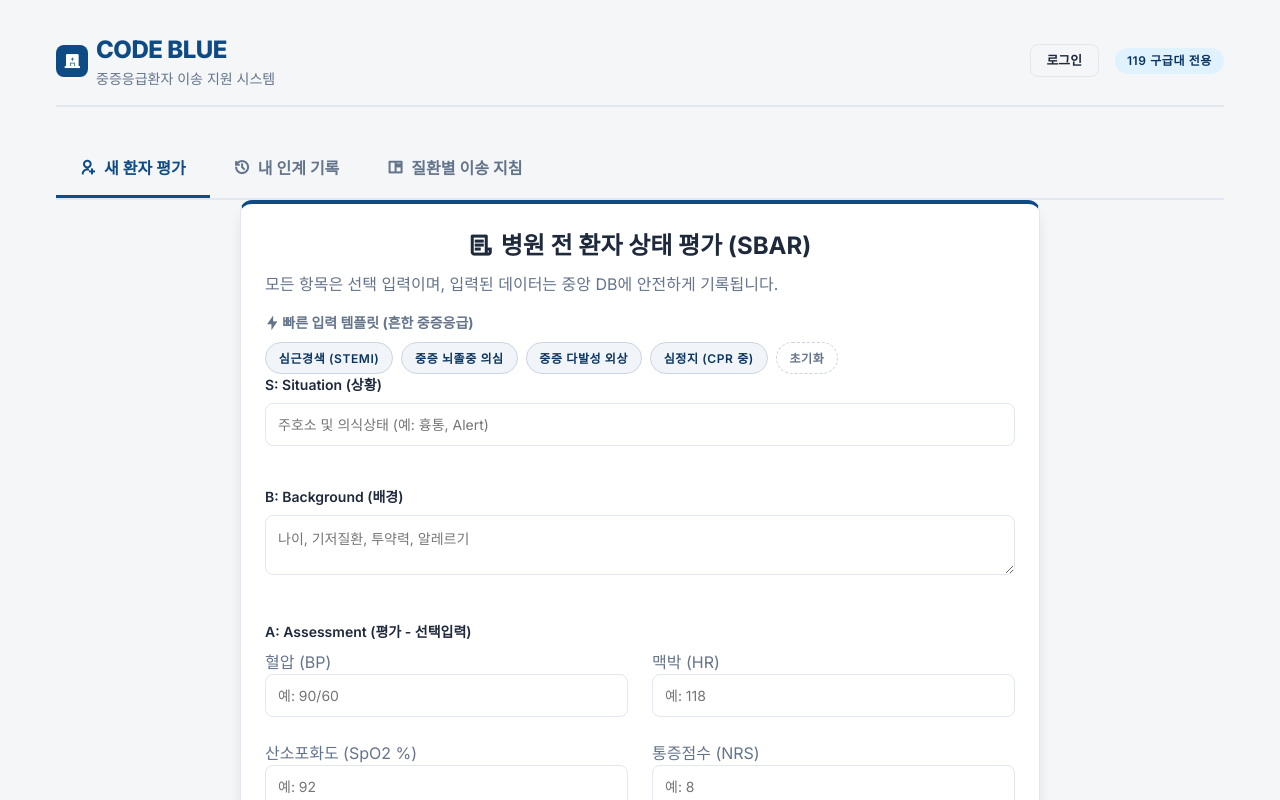
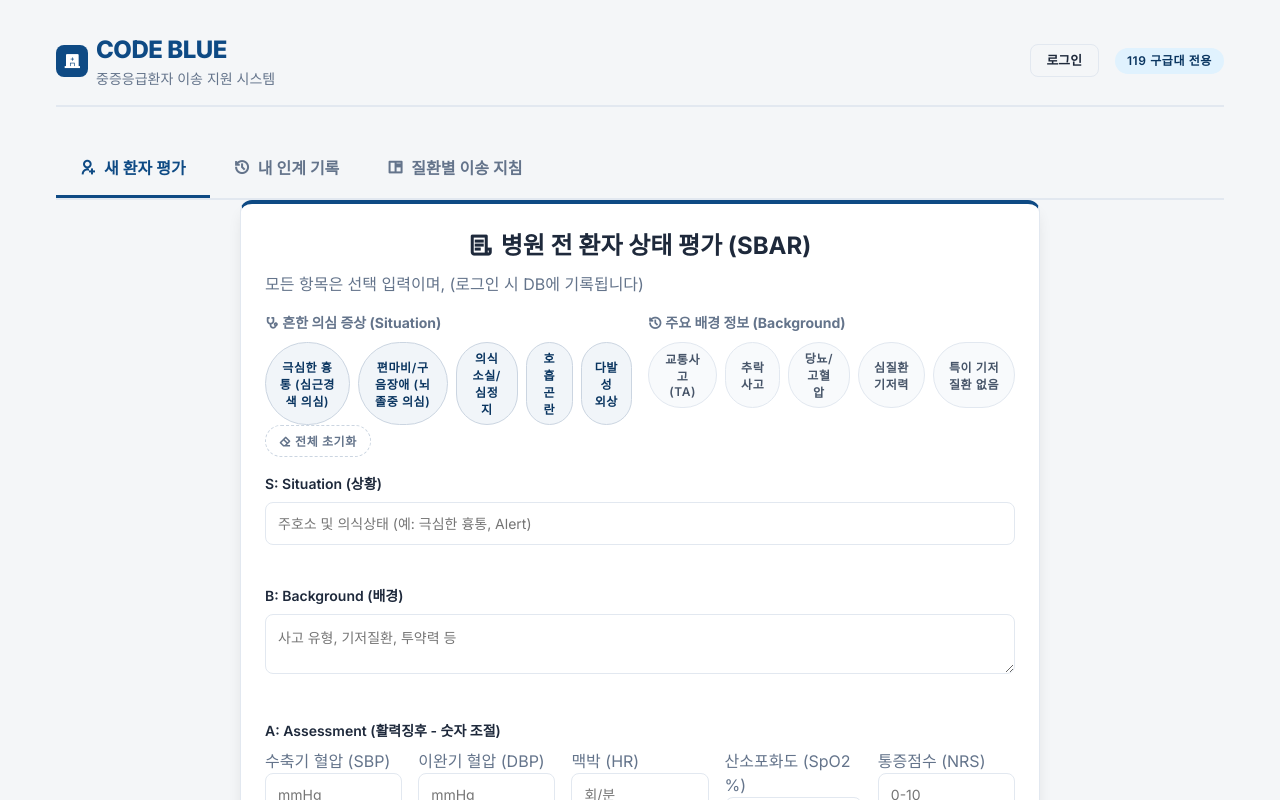
Before and after one commit to yenakr/26project, a Next.js app: page / in a window 1280 px wide. Shown: the top 800 px of the page. Built offline with nearby package versions, Linux system fonts and the light colour scheme; no server answers.

Commit message:
feat: improve SBAR form with quick selects, vital sign steppers, and offline support

```diff
--- a/components/PatientSummary.tsx
+++ b/components/PatientSummary.tsx
@@ -1,12 +1,14 @@
 "use client";
 
 import React from 'react';
+import { useSession } from "next-auth/react";
 
 interface PatientSummaryProps {
   data?: any;
 }
 
 export default function PatientSummary({ data }: PatientSummaryProps) {
+  const { data: session } = useSession();
   // If no data provided, render nothing or placeholder.
   // We assume data is always provided when this component is mounted in the current workflow.
   const d = data || {};
@@ -43,7 +45,10 @@ export default function PatientSummary({ data }: PatientSummaryProps) {
       </div>
 
       <div className="text-center mt-2">
-        <p className="text-sm text-gray"><i className="ri-information-line"></i> 위 정보를 바탕으로 주변 병원의 수용 현황을 탐색했습니다. (DB 저장 완료)</p>
+        <p className="text-sm text-gray">
+          <i className="ri-information-line"></i> 위 정보를 바탕으로 주변 병원의 수용 현황을 탐색했습니다.
+          {session ? " (DB 저장 완료)" : " (비로그인: DB 저장 안 됨)"}
+        </p>
       </div>
     </div>
   );
--- a/components/SBARForm.tsx
+++ b/components/SBARForm.tsx
@@ -1,16 +1,19 @@
 "use client";
 
 import React, { useState } from 'react';
+import { useSession } from "next-auth/react";
 
 interface SBARFormProps {
   onAssess?: (data: any) => void;
 }
 
 export default function SBARForm({ onAssess }: SBARFormProps) {
+  const { data: session } = useSession();
   const [formData, setFormData] = useState({
     situation: "",
     background: "",
-    bp: "",
+    sbp: "",
+    dbp: "",
     hr: "",
     spo2: "",
     nrs: "",
@@ -22,23 +25,72 @@ export default function SBARForm({ onAssess }: SBARFormProps) {
     setFormData({ ...formData, [e.target.name]: e.target.value });
   };
 
+  const appendToField = (field: keyof typeof formData, value: string) => {
+    setFormData(prev => ({
+      ...prev,
+      [field]: prev[field] ? `${prev[field]}, ${value}` : value
+    }));
+  };
+
+  const getColorStyle = (type: string, value: string) => {
+    if (!value) return {};
+    const num = parseInt(value, 10);
+    if (isNaN(num)) return {};
+
+    switch (type) {
+      case 'sbp':
+        if (num < 90) return { color: 'var(--blue-dark)', fontWeight: 'bold' };
+        if (num >= 140) return { color: 'var(--red-primary)', fontWeight: 'bold' };
+        break;
+      case 'dbp':
+        if (num < 60) return { color: 'var(--blue-dark)', fontWeight: 'bold' };
+        if (num >= 90) return { color: 'var(--red-primary)', fontWeight: 'bold' };
+        break;
+      case 'hr':
+        if (num < 60) return { color: 'var(--blue-dark)', fontWeight: 'bold' };
+        if (num > 100) return { color: 'var(--red-primary)', fontWeight: 'bold' };
+        break;
+      case 'spo2':
+        if (num < 95) return { color: 'var(--blue-dark)', fontWeight: 'bold' };
+        break;
+      case 'nrs':
+        if (num >= 7) return { color: 'var(--red-primary)', fontWeight: 'bold' };
+        if (num >= 4) return { color: '#f59e0b', fontWeight: 'bold' }; // orange
+        break;
+    }
+    return { color: '#333' }; // normal
+  };
+
   const handleSubmit = async () => {
     setIsSubmitting(true);
     const mockPreKtas = "Pre-KTAS 1등급 (초응급)";
 
+    // Convert sbp and dbp back to bp string
+    let bpString = "";
+    if (formData.sbp || formData.dbp) {
+      bpString = `${formData.sbp || "?"}/${formData.dbp || "?"}`;
+    }
+
     const payload = {
-      ...formData,
+      situation: formData.situation,
+      background: formData.background,
+      bp: bpString,
+      hr: formData.hr,
+      spo2: formData.spo2,
+      nrs: formData.nrs,
+      recommendation: formData.recommendation,
       preKtas: mockPreKtas
     };
 
     try {
-      // API 전송 (DB 저장)
-      const res = await fetch('/api/records', {
+      if (session) {
+        // Only save to DB if logged in
+        await fetch('/api/records', {
           method: 'POST',
           headers: { 'Content-Type': 'application/json' },
-        body: JSON.stringify(payload)
+          body: JSON.stringify({ ...payload, userId: session.user?.email }) // Using email or whatever ID is provided
         });
-      const data = await res.json();
+      }
 
       if (onAssess) {
         onAssess(payload);
@@ -56,35 +108,53 @@ export default function SBARForm({ onAssess }: SBARFormProps) {
       <h2 className="section-title text-center" style={{ justifyContent: 'center', fontSize: '1.5rem', marginBottom: '0.5rem' }}>
         <i className="ri-file-list-3-line text-blue-primary"></i> 병원 전 환자 상태 평가 (SBAR)
       </h2>
-      <p className="text-gray mb-4 text-center">모든 항목은 선택 입력이며, 입력된 데이터는 중앙 DB에 안전하게 기록됩니다.</p>
+      <p className="text-gray mb-4 text-center">
+        모든 항목은 선택 입력이며,
+        {session ? " 입력된 데이터는 중앙 DB에 안전하게 기록됩니다." : " (로그인 시 DB에 기록됩니다)"}
+      </p>
 
       {/* Quick Select Buttons */}
-      <div className="mb-6">
-        <p className="text-sm font-bold text-gray mb-2"><i className="ri-flashlight-fill text-blue-primary"></i> 빠른 입력 템플릿 (흔한 중증응급)</p>
+      <div className="mb-6 grid-2" style={{ gap: '1rem' }}>
+        <div>
+          <p className="text-sm font-bold text-gray mb-2"><i className="ri-stethoscope-line text-blue-primary"></i> 흔한 의심 증상 (Situation)</p>
           <div className="flex flex-wrap gap-2">
-          {[
-            { label: "심근경색 (STEMI)", data: { situation: "흉통, 식은땀 (Alert)", background: "고혈압", bp: "90/60", hr: "110", spo2: "94", nrs: "8", recommendation: "PCI 가능 병원, 심장내과 대기" } },
-            { label: "중증 뇌졸중 의심", data: { situation: "우측 편마비, 구음장애 (Alert)", background: "당뇨", bp: "180/100", hr: "85", spo2: "97", nrs: "-", recommendation: "CT/MRI, 혈전용해/제거술 가능 병원" } },
-            { label: "중증 다발성 외상", data: { situation: "교통사고, 다발성 골절 (Verbal)", background: "특이사항 없음", bp: "80/50", hr: "130", spo2: "90", nrs: "10", recommendation: "외상팀, 즉시 수술실, 혈액 보유 병원" } },
-            { label: "심정지 (CPR 중)", data: { situation: "심정지 (Unresponsive)", background: "미상", bp: "-", hr: "0", spo2: "-", nrs: "-", recommendation: "응급실 소생실, 즉각적인 전문소생술" } }
-          ].map((template, idx) => (
+            {["극심한 흉통 (심근경색 의심)", "편마비/구음장애 (뇌졸중 의심)", "의식 소실/심정지", "호흡 곤란", "다발성 외상"].map((txt, idx) => (
               <button
                 key={idx}
                 className="badge"
                 style={{ background: '#f1f5f9', color: 'var(--blue-dark)', border: '1px solid #cbd5e1', cursor: 'pointer', padding: '0.4rem 0.8rem' }}
-              onClick={() => setFormData(template.data)}
+                onClick={() => appendToField('situation', txt)}
               >
-              {template.label}
+                {txt}
               </button>
             ))}
+          </div>
+        </div>
+        <div>
+          <p className="text-sm font-bold text-gray mb-2"><i className="ri-history-line text-blue-primary"></i> 주요 배경 정보 (Background)</p>
+          <div className="flex flex-wrap gap-2">
+            {["교통사고 (TA)", "추락 사고", "당뇨/고혈압", "심질환 기저력", "특이 기저질환 없음"].map((txt, idx) => (
+              <button
+                key={idx}
+                className="badge"
+                style={{ background: '#f8fafc', color: '#475569', border: '1px solid #e2e8f0', cursor: 'pointer', padding: '0.4rem 0.8rem' }}
+                onClick={() => appendToField('background', txt)}
+              >
+                {txt}
+              </button>
+            ))}
+          </div>
+        </div>
+      </div>
+
+      <div className="text-right mb-4">
         <button
           className="badge"
           style={{ background: '#fff', color: '#64748b', border: '1px dashed #cbd5e1', cursor: 'pointer', padding: '0.4rem 0.8rem' }}
-            onClick={() => setFormData({ situation: "", background: "", bp: "", hr: "", spo2: "", nrs: "", recommendation: "" })}
+          onClick={() => setFormData({ situation: "", background: "", sbp: "", dbp: "", hr: "", spo2: "", nrs: "", recommendation: "" })}
         >
-            초기화
+          <i className="ri-eraser-line"></i> 전체 초기화
         </button>
-        </div>
       </div>
 
       <div className="sbar-inputs grid-2">
@@ -94,7 +164,7 @@ export default function SBARForm({ onAssess }: SBARFormProps) {
             type="text"
             name="situation"
             className="form-input"
-            placeholder="주호소 및 의식상태 (예: 흉통, Alert)"
+            placeholder="주호소 및 의식상태 (예: 극심한 흉통, Alert)"
             value={formData.situation}
             onChange={handleChange}
           />
@@ -106,30 +176,81 @@ export default function SBARForm({ onAssess }: SBARFormProps) {
             name="background"
             className="form-input"
             rows={2}
-            placeholder="나이, 기저질환, 투약력, 알레르기"
+            placeholder="사고 유형, 기저질환, 투약력 등"
             value={formData.background}
             onChange={handleChange}
           ></textarea>
         </div>
 
         <div className="form-group" style={{ gridColumn: '1 / -1' }}>
-          <label className="form-label">A: Assessment (평가 - 선택입력)</label>
-          <div className="grid-2">
+          <label className="form-label">A: Assessment (활력징후 - 숫자 조절)</label>
+          <div style={{ display: 'grid', gridTemplateColumns: 'repeat(auto-fit, minmax(120px, 1fr))', gap: '1rem' }}>
             <div>
-              <label className="text-xs text-gray">혈압 (BP)</label>
-              <input type="text" name="bp" className="form-input mt-1" placeholder="예: 90/60" value={formData.bp} onChange={handleChange} />
+              <label className="text-xs text-gray">수축기 혈압 (SBP)</label>
+              <input
+                type="number"
+                name="sbp"
+                className="form-input mt-1"
+                placeholder="mmHg"
+                value={formData.sbp}
+                onChange={handleChange}
+                step="5"
+                style={getColorStyle('sbp', formData.sbp)}
+              />
+            </div>
+            <div>
+              <label className="text-xs text-gray">이완기 혈압 (DBP)</label>
+              <input
+                type="number"
+                name="dbp"
+                className="form-input mt-1"
+                placeholder="mmHg"
+                value={formData.dbp}
+                onChange={handleChange}
+                step="5"
+                style={getColorStyle('dbp', formData.dbp)}
+              />
             </div>
             <div>
               <label className="text-xs text-gray">맥박 (HR)</label>
-              <input type="text" name="hr" className="form-input mt-1" placeholder="예: 118" value={formData.hr} onChange={handleChange} />
+              <input
+                type="number"
+                name="hr"
+                className="form-input mt-1"
+                placeholder="회/분"
+                value={formData.hr}
+                onChange={handleChange}
+                step="5"
+                style={getColorStyle('hr', formData.hr)}
+              />
             </div>
             <div>
               <label className="text-xs text-gray">산소포화도 (SpO2 %)</label>
-              <input type="text" name="spo2" className="form-input mt-1" placeholder="예: 92" value={formData.spo2} onChange={handleChange} />
+              <input
+                type="number"
+                name="spo2"
+                className="form-input mt-1"
+                placeholder="%"
+                max="100"
+                value={formData.spo2}
+                onChange={handleChange}
+                step="1"
+                style={getColorStyle('spo2', formData.spo2)}
+              />
             </div>
             <div>
               <label className="text-xs text-gray">통증점수 (NRS)</label>
-              <input type="text" name="nrs" className="form-input mt-1" placeholder="예: 8" value={formData.nrs} onChange={handleChange} />
+              <input
+                type="number"
+                name="nrs"
+                className="form-input mt-1"
+                placeholder="0-10"
+                min="0" max="10"
+                value={formData.nrs}
+                onChange={handleChange}
+                step="1"
+                style={getColorStyle('nrs', formData.nrs)}
+              />
             </div>
           </div>
         </div>
@@ -140,7 +261,7 @@ export default function SBARForm({ onAssess }: SBARFormProps) {
             type="text"
             name="recommendation"
             className="form-input"
-            placeholder="필요한 자원 및 특이사항 입력 (예: PCI 가능 병원)"
+            placeholder="필요한 자원 및 특이사항 입력 (예: 즉각적인 수술, PCI)"
             value={formData.recommendation}
             onChange={handleChange}
           />
@@ -154,7 +275,7 @@ export default function SBARForm({ onAssess }: SBARFormProps) {
             disabled={isSubmitting}
           >
             {isSubmitting ? (
-              <><i className="ri-loader-4-line ri-spin" style={{ marginRight: '0.5rem' }}></i> 기록 저장 및 평가 중...</>
+              <><i className="ri-loader-4-line ri-spin" style={{ marginRight: '0.5rem' }}></i> 평가 중...</>
             ) : (
               <><i className="ri-heart-pulse-fill" style={{ marginRight: '0.5rem' }}></i> 환자 상태 평가 및 인계 요약 생성</>
             )}
```
Lines whose indentation alone changed are shown as unchanged.
